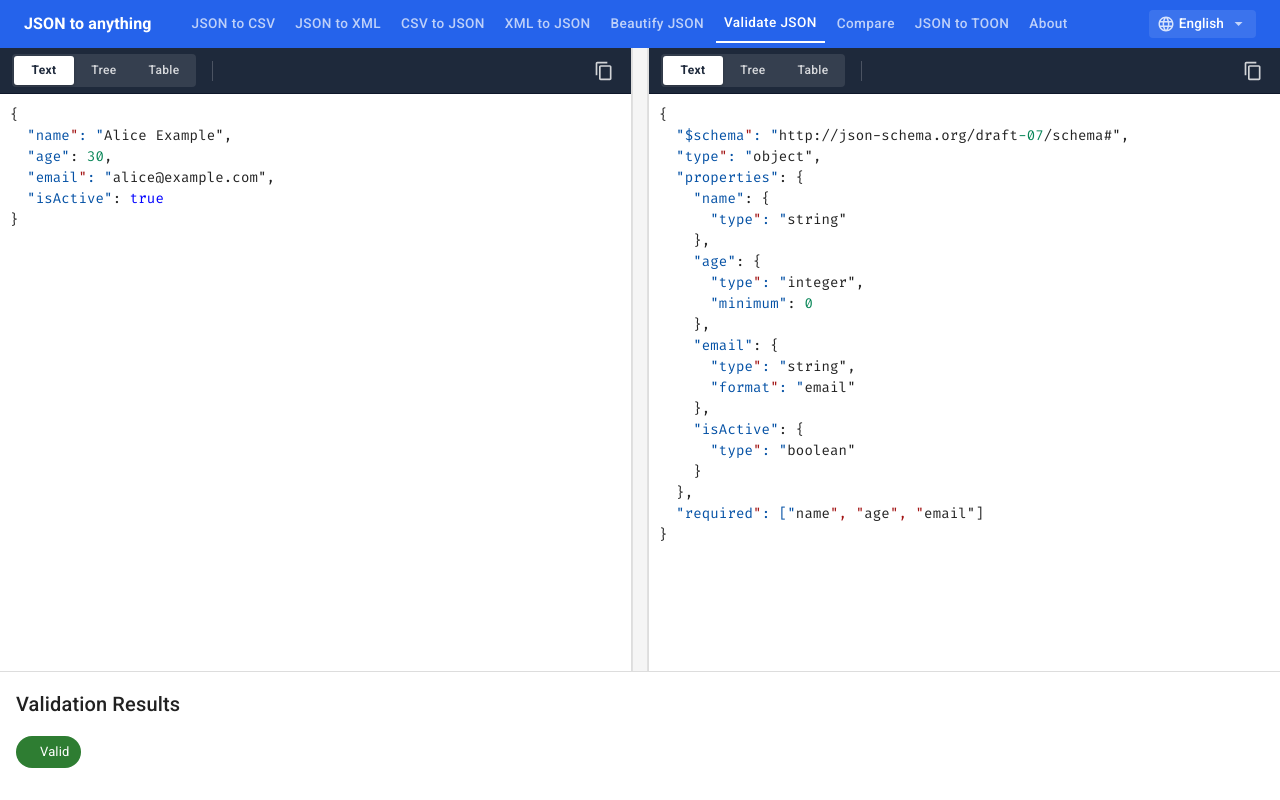
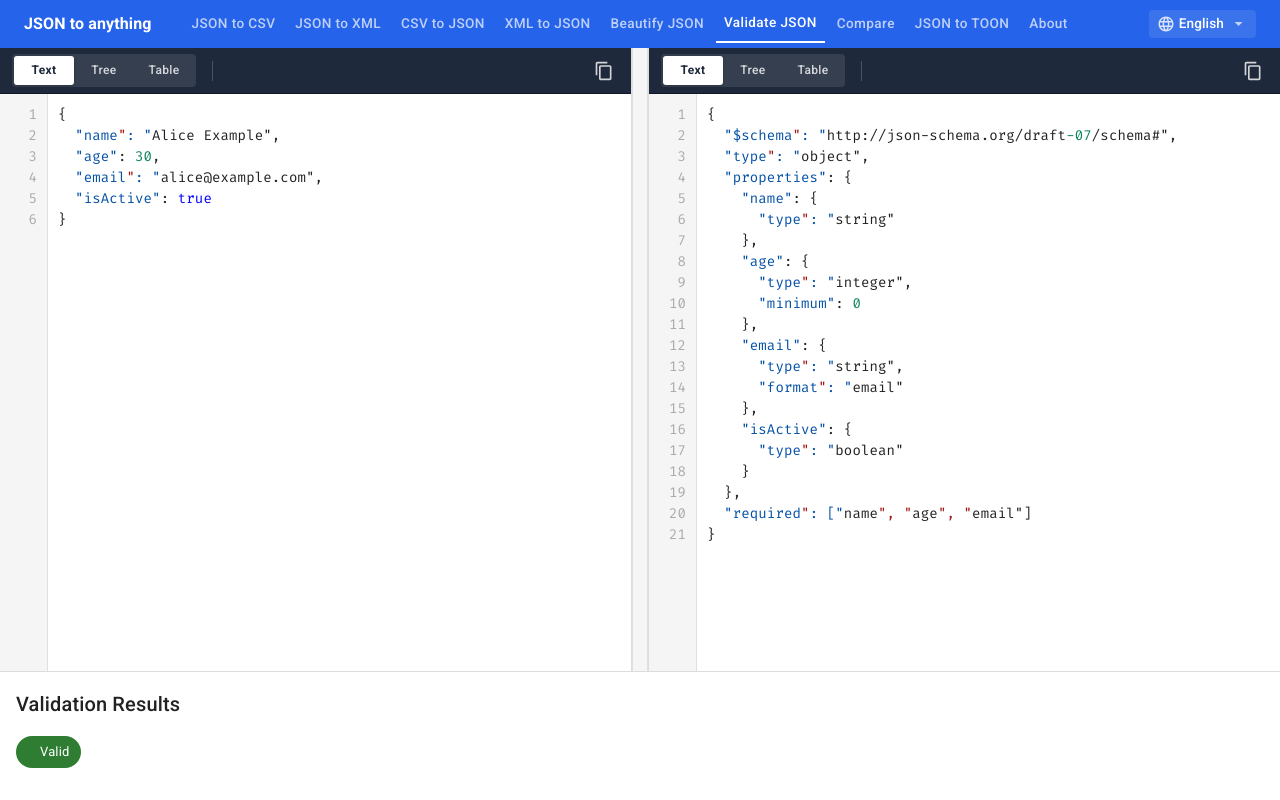
Before and after one commit to pratiksinghlad/json-to-anything, a React (Vite) app: page /validate in a window 1280 px wide. Built offline with nearby package versions, Linux system fonts and the light colour scheme; some icons are missing.

Commit message:
feat: implement EditorPanel with text, tree, and table view modes and line number gutter support

```diff
--- a/src/components/JsonEditor/EditorPanel.tsx
+++ b/src/components/JsonEditor/EditorPanel.tsx
@@ -1,4 +1,4 @@
-import { useState, useRef, useMemo } from "react";
+import { useState, useRef, useMemo, useLayoutEffect } from "react";
 import { useTranslation } from "react-i18next";
 import {
   Box,
@@ -17,6 +17,7 @@ import {
 import Editor from "react-simple-code-editor";
 import { highlight } from "../../utils/highlight";
 import CopyButton from "../CopyButton";
+import LineNumberGutter, { EDITOR_FONT_SIZE, EDITOR_LINE_HEIGHT, EDITOR_PADDING } from "./LineNumberGutter";
 import { csvToJson } from "../../utils/csvToJson";
 import { xmlToJson } from "../../utils/xmlToJson";
 import { normalizeData } from "../../utils/normalizeData";
@@ -41,9 +42,25 @@ const EditorPanel: React.FC<EditorPanelProps> = ({
   const { t } = useTranslation();
   const [internalCode, setInternalCode] = useState(initialValue);
   const [viewMode, setViewMode] = useState<"text" | "tree" | "table">("text");
+
+  // Ref for the wrapper div that contains react-simple-code-editor
+  const editorWrapperRef = useRef<HTMLDivElement>(null);
+  // Ref for the <textarea> inside react-simple-code-editor (actual scroll host)
+  const textareaRef = useRef<HTMLTextAreaElement | null>(null);
+  // Ref for outer area (used for Ctrl+A in non-text modes)
   const contentRef = useRef<HTMLDivElement>(null);
 
   const currentCode = value !== undefined ? value : internalCode;
+
+  // Locate the textarea inside react-simple-code-editor after DOM commits.
+  // useLayoutEffect runs synchronously after the DOM is painted, guaranteeing
+  // the textarea exists before the gutter attaches its scroll listener.
+  useLayoutEffect(() => {
+    if (viewMode !== "text") return;
+    const wrapper = editorWrapperRef.current;
+    if (!wrapper) return;
+    textareaRef.current = wrapper.querySelector<HTMLTextAreaElement>("textarea");
+  }, [viewMode]);
 
   const updateCode = (newCode: string) => {
     if (value === undefined) {
@@ -75,6 +92,21 @@ const EditorPanel: React.FC<EditorPanelProps> = ({
       return null;
     }
   }, [currentCode, language, viewMode]);
+
+  const handleKeyDown = (e: React.KeyboardEvent) => {
+    if ((e.ctrlKey || e.metaKey) && e.key === "a") {
+      if (viewMode !== "text") {
+        const selection = window.getSelection();
+        const range = document.createRange();
+        if (contentRef.current) {
+          range.selectNodeContents(contentRef.current);
+          selection?.removeAllRanges();
+          selection?.addRange(range);
+          e.preventDefault();
+        }
+      }
+    }
+  };
 
   const renderContent = () => {
     if (viewMode === "tree") {
@@ -179,39 +211,26 @@ const EditorPanel: React.FC<EditorPanelProps> = ({
       return <Alert severity="warning">{errorMsg}</Alert>;
     }
 
-    // Default Text View
+    // Text view – the gutter is rendered alongside (see JSX below)
     return (
       <Editor
         value={currentCode}
         onValueChange={updateCode}
         highlight={(code) => highlight(code, language)}
         readOnly={readOnly}
-        padding={10}
+        padding={EDITOR_PADDING}
         style={{
           fontFamily: '"Fira Code", "Fira Mono", monospace',
-          fontSize: 14,
+          fontSize: EDITOR_FONT_SIZE,
+          lineHeight: `${EDITOR_LINE_HEIGHT}px`,
           minHeight: "100%",
+          flex: 1,
         }}
         textareaClassName="editor-textarea"
         textareaId={`editor-${language}`}
         aria-label={t("editor.ariaLabel", { language })}
       />
     );
-  };
-
-  const handleKeyDown = (e: React.KeyboardEvent) => {
-    if ((e.ctrlKey || e.metaKey) && e.key === "a") {
-      if (viewMode !== "text") {
-        const selection = window.getSelection();
-        const range = document.createRange();
-        if (contentRef.current) {
-          range.selectNodeContents(contentRef.current);
-          selection?.removeAllRanges();
-          selection?.addRange(range);
-          e.preventDefault();
-        }
-      }
-    }
   };
 
   const viewModes = [
@@ -292,25 +311,44 @@ const EditorPanel: React.FC<EditorPanelProps> = ({
       <Box
         ref={contentRef}
         onKeyDown={handleKeyDown}
-        onClick={() => {
-          if (viewMode === "text") {
-            contentRef.current?.querySelector("textarea")?.focus();
-          }
-        }}
         tabIndex={0}
         sx={{
           flexGrow: 1,
-          position: "relative",
-          height: "calc(100% - 75px)",
-          backgroundColor: "#fff",
-          overflow: "auto",
-          "&:focus": {
-            outline: "none",
-            boxShadow: "inset 0 0 0 2px rgba(25, 118, 210, 0.2)",
-          },
+          display: "flex",
+          flexDirection: "row",
+          minHeight: 0,
+          overflow: "hidden",
+          "&:focus": { outline: "none" },
         }}
       >
-        {renderContent()}
+        {/*
+         * In text mode: render gutter + editor wrapper side by side.
+         * The gutter listens to scroll events on the <textarea> inside the wrapper.
+         * In tree/table modes: no gutter, content fills the full width.
+         */}
+        {viewMode === "text" && (
+          <LineNumberGutter code={currentCode} textareaRef={textareaRef} />
+        )}
+
+        {/* Editor / content wrapper */}
+        <Box
+          ref={editorWrapperRef}
+          onClick={() => {
+            if (viewMode === "text") {
+              editorWrapperRef.current?.querySelector<HTMLTextAreaElement>("textarea")?.focus();
+            }
+          }}
+          sx={{
+            flexGrow: 1,
+            overflow: "auto",
+            backgroundColor: "#fff",
+            "&:focus-within": {
+              boxShadow: "inset 0 0 0 2px rgba(25, 118, 210, 0.2)",
+            },
+          }}
+        >
+          {renderContent()}
+        </Box>
       </Box>
     </Box>
   );
--- /dev/null
+++ b/src/components/JsonEditor/LineNumberGutter.tsx
@@ -0,0 +1,81 @@
+import { useLayoutEffect, useRef } from "react";
+import { Box } from "@mui/material";
+
+// Font metrics – must match the editor exactly
+export const EDITOR_FONT_SIZE = 14; // px
+export const EDITOR_LINE_HEIGHT = EDITOR_FONT_SIZE * 1.5; // 21px
+export const EDITOR_PADDING = 10; // px  (react-simple-code-editor `padding` prop)
+export const GUTTER_WIDTH = 48; // px
+
+interface LineNumberGutterProps {
+  /** Current code – used only to count lines. */
+  code: string;
+  /**
+   * Ref to the <textarea> inside react-simple-code-editor.
+   * That element is the real scroll host; the outer wrapper never scrolls.
+   */
+  textareaRef: React.RefObject<HTMLTextAreaElement | null>;
+}
+
+const LineNumberGutter: React.FC<LineNumberGutterProps> = ({ code, textareaRef }) => {
+  const gutterRef = useRef<HTMLDivElement>(null);
+
+  // Sync gutter scroll with the textarea's vertical scroll.
+  // useLayoutEffect runs in the same phase as EditorPanel's layout effect,
+  // ensuring textareaRef.current is already populated.
+  useLayoutEffect(() => {
+    const textarea = textareaRef.current;
+    if (!textarea) return;
+
+    const onScroll = () => {
+      if (gutterRef.current) {
+        gutterRef.current.scrollTop = textarea.scrollTop;
+      }
+    };
+
+    textarea.addEventListener("scroll", onScroll, { passive: true });
+    return () => textarea.removeEventListener("scroll", onScroll);
+  }, [textareaRef]);
+
+  const lineCount = Math.max(1, code.split("\n").length);
+
+  return (
+    <Box
+      ref={gutterRef}
+      aria-hidden="true"
+      sx={{
+        width: `${GUTTER_WIDTH}px`,
+        minWidth: `${GUTTER_WIDTH}px`,
+        flexShrink: 0,
+        overflowY: "hidden",
+        overflowX: "hidden",
+        backgroundColor: "#f5f5f5",
+        borderRight: "1px solid #e0e0e0",
+        userSelect: "none",
+        pointerEvents: "none",
+        // Top padding matches the editor's own padding prop
+        paddingTop: `${EDITOR_PADDING}px`,
+        paddingBottom: `${EDITOR_PADDING}px`,
+      }}
+    >
+      {Array.from({ length: lineCount }, (_, i) => (
+        <Box
+          key={i}
+          sx={{
+            height: `${EDITOR_LINE_HEIGHT}px`,
+            lineHeight: `${EDITOR_LINE_HEIGHT}px`,
+            fontSize: `${EDITOR_FONT_SIZE}px`,
+            fontFamily: '"Fira Code", "Fira Mono", monospace',
+            color: "#aaa",
+            textAlign: "right",
+            paddingRight: "10px",
+          }}
+        >
+          {i + 1}
+        </Box>
+      ))}
+    </Box>
+  );
+};
+
+export default LineNumberGutter;
--- a/src/locales/en.json
+++ b/src/locales/en.json
@@ -43,8 +43,8 @@
       "copyFormatted": "Copy Formatted"
     },
     "compare": {
-      "title": "Compare JSON",
-      "comingSoon": "JSON comparison feature coming soon..."
+      "title": "Compare",
+      "comingSoon": "Compare feature coming soon..."
     },
     "about": {
       "title": "About JSON to Anything",
```
